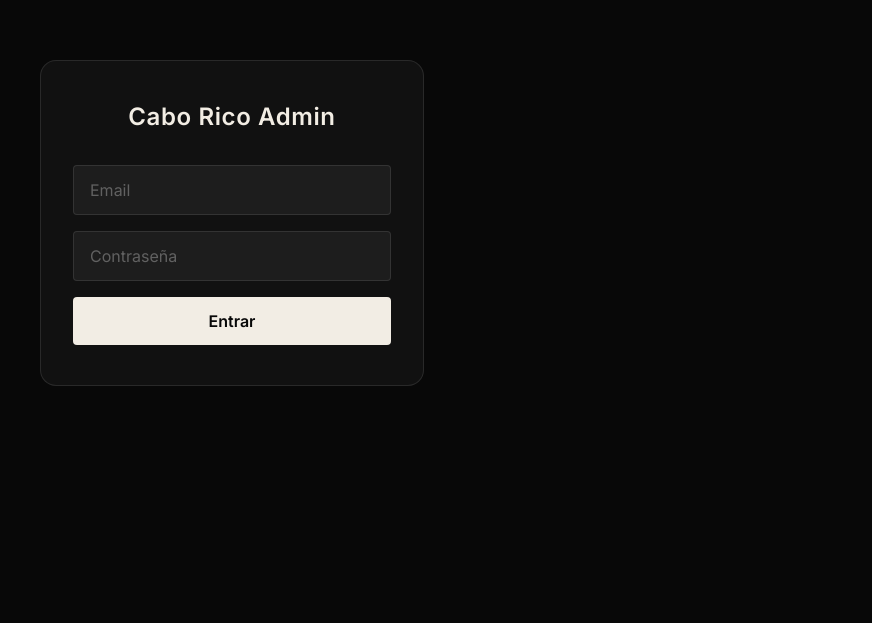
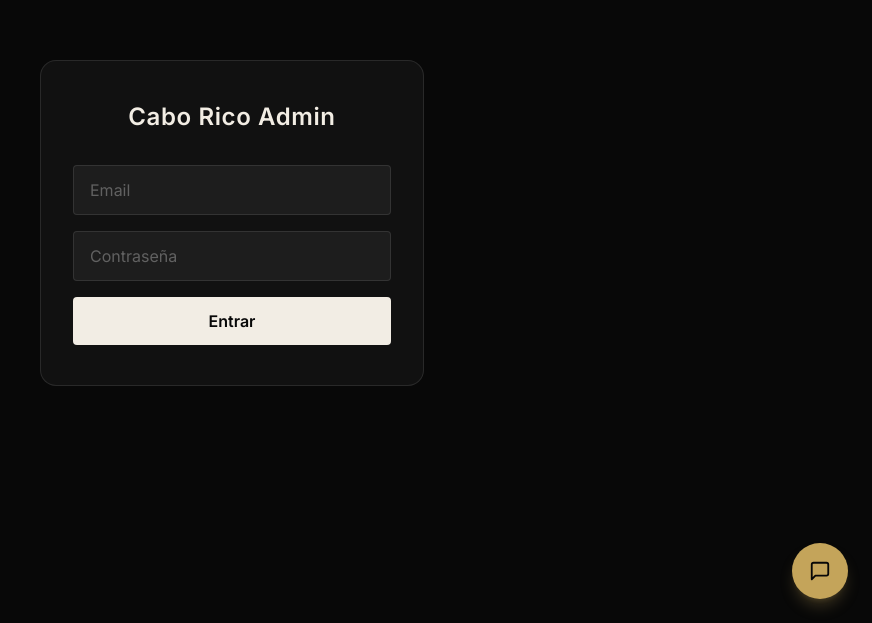
Before and after one commit to AxelSandovalH/Cabo-Velvet, a Next.js app: page /admin/login in a window 1280 px wide. Shown: the part 177-800 px from the top of the page, without its empty margins (408-1280 px from the left). Built offline with nearby package versions, Linux system fonts and the light colour scheme.

Commit message:
Re-enable chat widget

```diff
--- a/src/app/layout.tsx
+++ b/src/app/layout.tsx
@@ -75,7 +75,7 @@ export default function RootLayout({
             <RefCapture />
           </Suspense>
           {children}
-          {/* <ChatWidget /> */}
+          <ChatWidget />
         </LanguageProvider>
       </body>
     </html>
```
